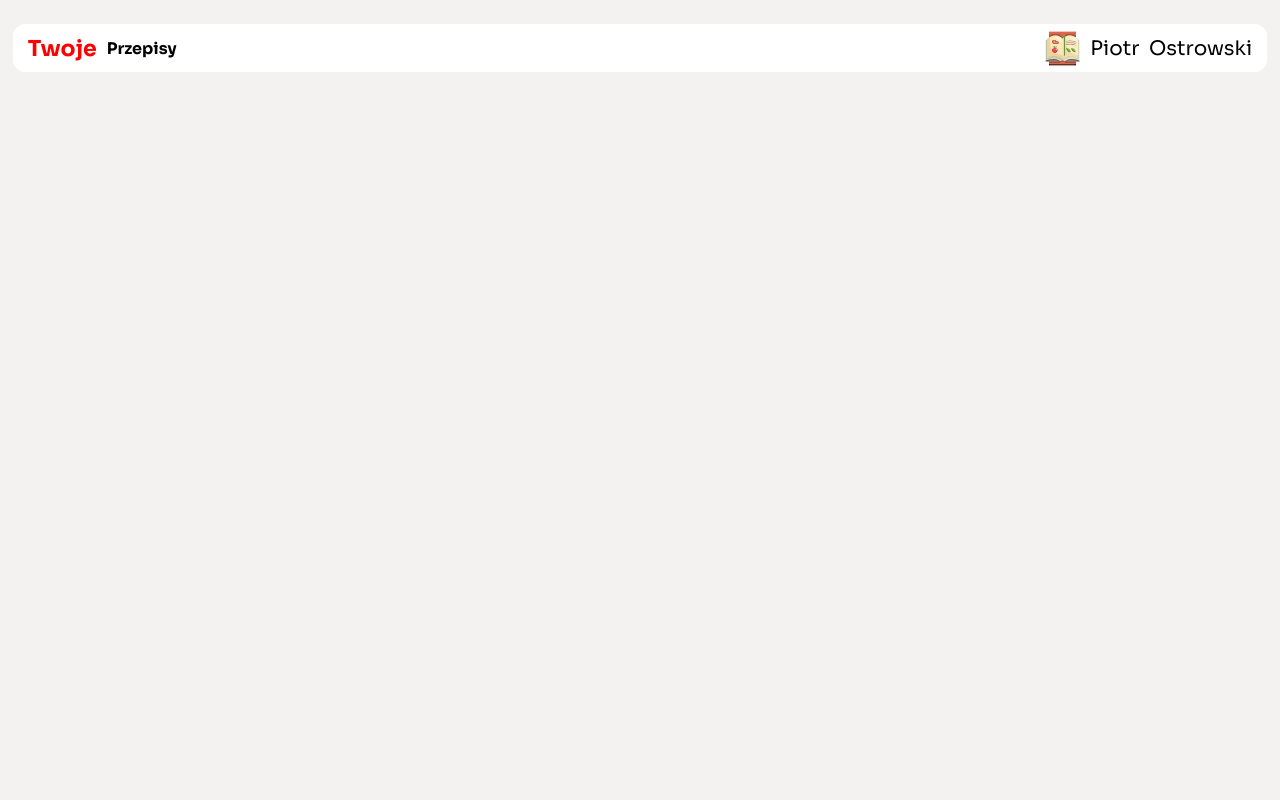
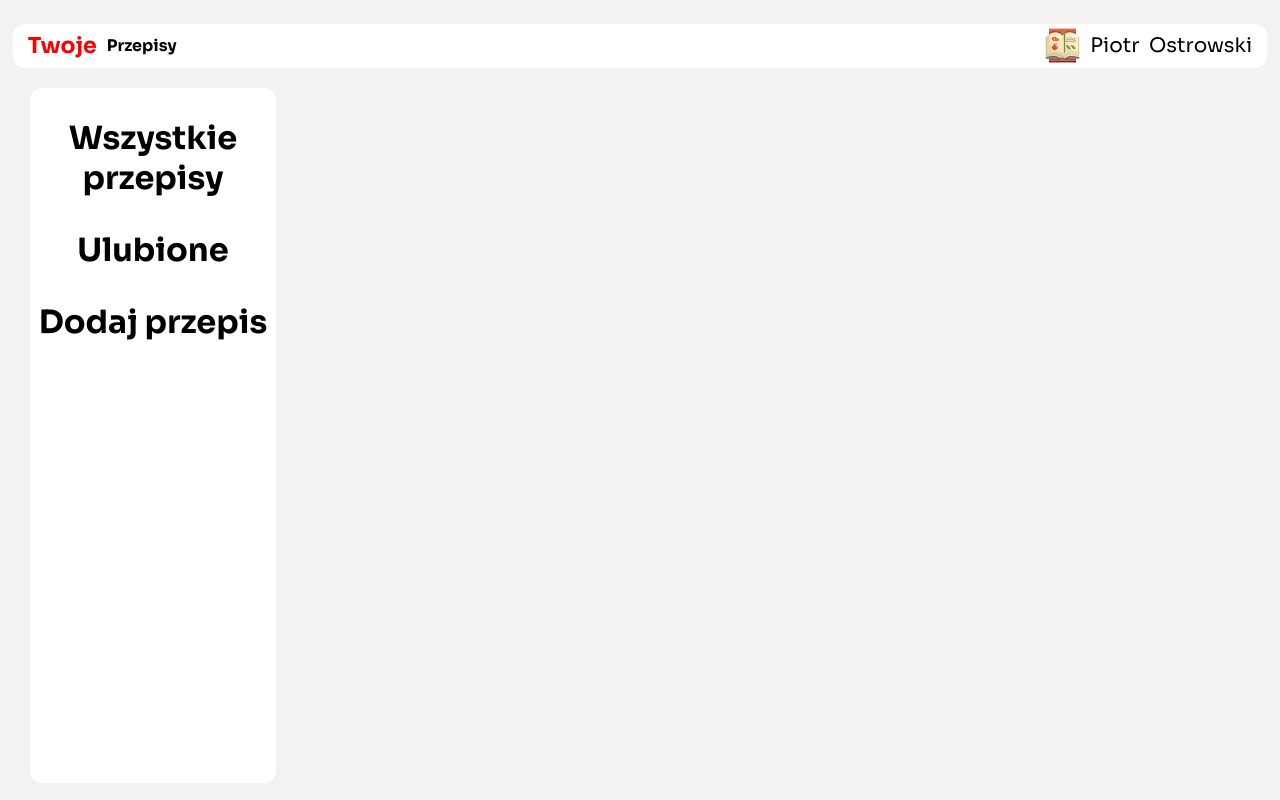
Before and after one commit to PiotrO9/YourRecipe, a Vue app: page / in a window 1280 px wide. Built offline with nearby package versions, Linux system fonts and the light colour scheme.

Commit message:
Add aside component with text preapared for routing

```diff
--- a/src/GlobalStyles/variabless.scss
+++ b/src/GlobalStyles/variabless.scss
@@ -2,3 +2,5 @@
 @import url('https://fonts.googleapis.com/css2?family=Sora:wght@400;700&display=swap');
 
 $CremeBackground: rgb(244,242,240);
+
+$ComponentBorderRadius: 12px;
--- a/src/assets/main.scss
+++ b/src/assets/main.scss
@@ -16,5 +16,6 @@ body {
 
 #app {
   display: flex;
-  justify-content: center;
+  flex-direction: column;
+  align-items : center;
 }
--- /dev/null
+++ b/src/components/Core-components/AppAside.vue
@@ -0,0 +1,51 @@
+<template>
+    <aside>
+        <p @click="AllRecipesClick">Wszystkie przepisy</p>
+        <p @click="FavouriteRecipesClick">Ulubione</p>
+        <p @click="AddRecipeClick">Dodaj przepis</p>
+    </aside>
+</template>
+
+<script lang="ts">
+import { defineComponent } from 'vue';
+
+export default defineComponent ({
+    methods: {
+        AllRecipesClick(): void {
+            console.log("All recipes")
+        },
+        FavouriteRecipesClick(): void {
+            console.log("Favourite recipes")
+        },
+        AddRecipeClick(): void {
+            console.log("Add recipe")
+        }
+    }
+})
+</script>
+
+<style lang="scss">
+@import '../../GlobalStyles/variabless.scss';
+
+    aside {
+        width: 20%;
+        height: 95%;
+        display: flex;
+        justify-content: flex-start;
+        align-content: center;
+        flex-direction: column;
+        background-color: white;
+        border-radius: $ComponentBorderRadius;
+        margin-top: 20px;
+        padding-top: 30px;
+        gap: 2rem;
+
+        p {
+            font-family: "Sora";
+            font-size: 2rem;
+            font-weight: bold;
+            text-align: center;
+            cursor: pointer;
+         }
+    }
+</style>
--- a/src/components/Core-components/AppHeader.vue
+++ b/src/components/Core-components/AppHeader.vue
@@ -36,7 +36,7 @@ export default defineComponent ({
         justify-content: space-between;
         font-family: 'Sora';
         background-color: white;
-        border-radius: 12px;
+        border-radius: $ComponentBorderRadius;
         margin-top: 1.5rem;
     }
 
--- a/src/views/HomeView.vue
+++ b/src/views/HomeView.vue
@@ -1,18 +1,31 @@
 <template>
   <AppHeader />
+  <div class="AppContent">
+    <AppAside />
+  </div>
 </template>
 
 <script lang="ts">
 import AppHeader from '@/components/Core-components/AppHeader.vue';
+import AppAside from '@/components/Core-components/AppAside.vue'
 import { defineComponent } from 'vue';
 
 export default defineComponent ({
   components: {
-    AppHeader
+    AppHeader,
+    AppAside
   }
 })
 </script>
 
 <style lang="scss">
-
+  .AppContent {
+    height: 100%;
+    width: 100%;
+    display: flex;
+    align-content: center;
+    justify-content: flex-start;
+    padding-left: 30px;
+    padding-right: 20px;
+  }
 </style>
```
Also changed, not shown: src/components/Common-components/NameContainer.vue (deleted, +0 -18 lines).
